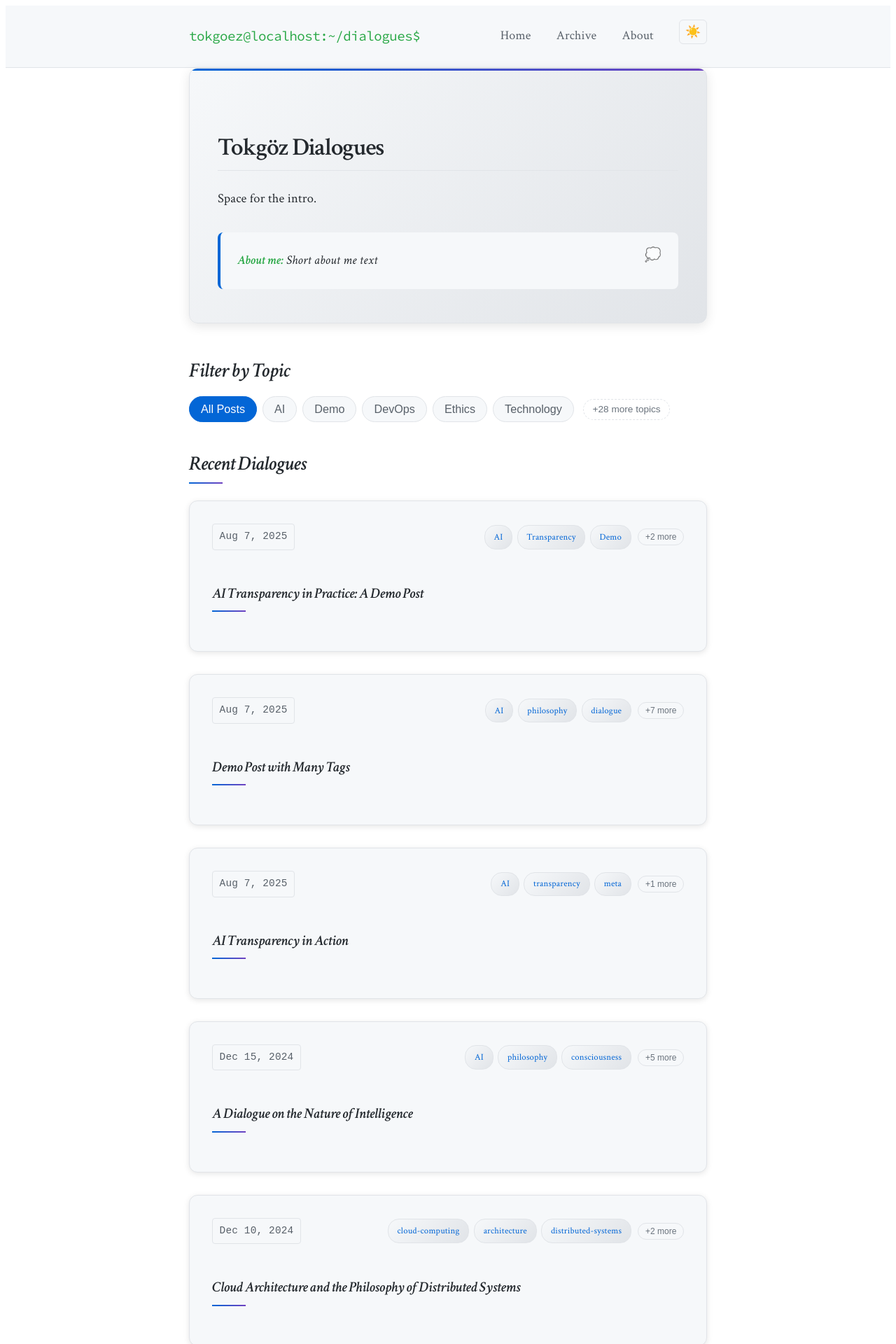
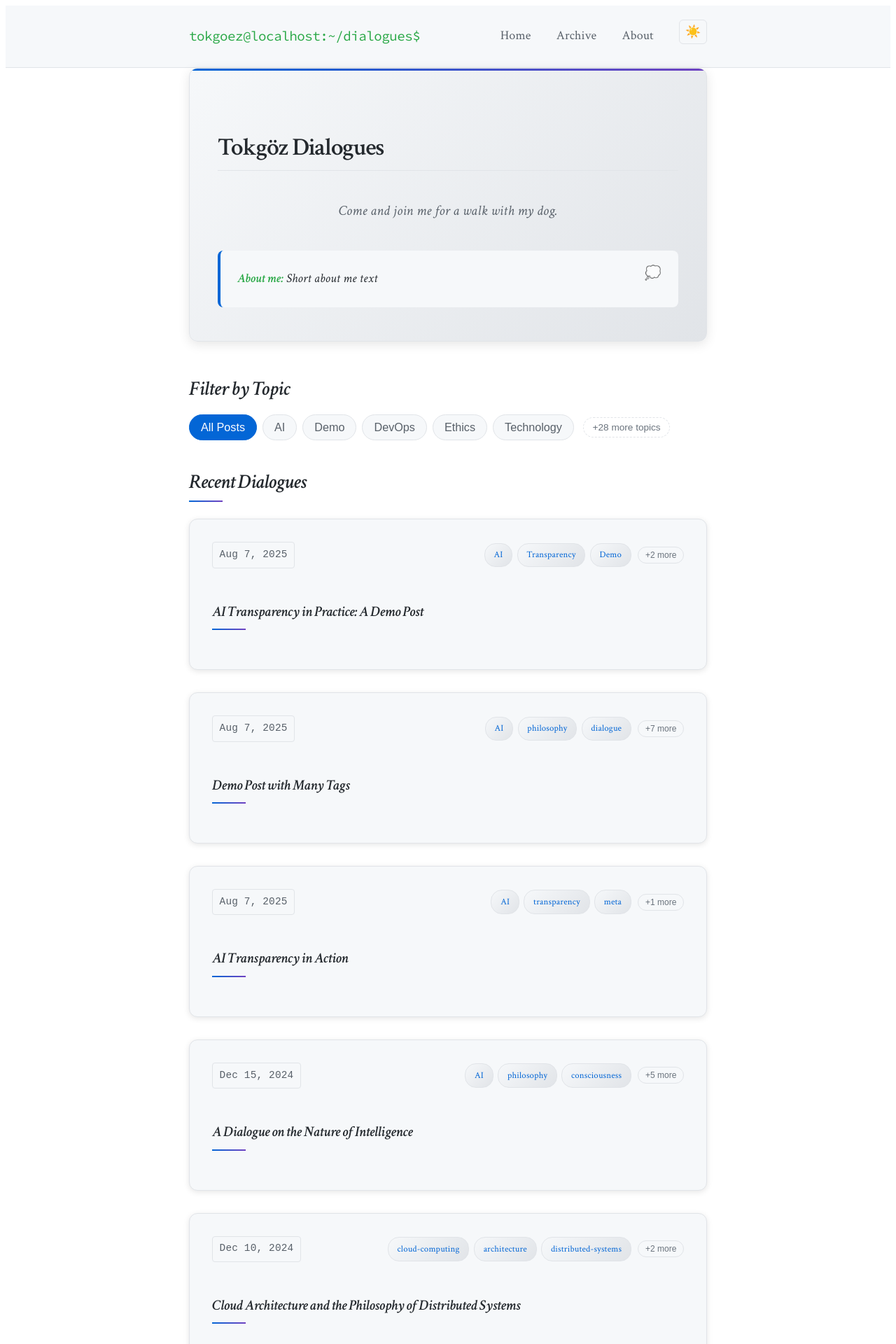
Before and after one commit to benjamintokgoez/tokgoezdialogues, a Jekyll site: the page built from index.md, in a window 1280 px wide. Shown: the top 1920 px of the page at 70% size. Built offline with Jekyll 4.4.1, drawn with Linux system fonts in a browser that asks for light colours.

Commit message:
theme updates

```diff
--- a/assets/main.scss
+++ b/assets/main.scss
@@ -403,6 +403,26 @@ p {
     letter-spacing: -0.03em;
   }
 
+  .hero-quote {
+    font-size: 1.25rem;
+    font-style: italic;
+    font-weight: 400;
+    line-height: 1.7;
+    text-align: center;
+    margin: 1.5rem auto;
+    padding: 1rem 1.5rem;
+    max-width: 65ch;
+    color: var(--text-secondary);
+    position: relative;
+
+    // Responsive adjustments
+    @media (max-width: 768px) {
+      font-size: 1.1rem;
+      padding: 0.8rem 1rem;
+      margin: 1rem auto;
+    }
+  }
+
   .intro-text {
     font-size: 1.15rem;
     line-height: 1.75;
--- a/index.md
+++ b/index.md
@@ -9,9 +9,9 @@ layout: default
 
   <div class="intro-section">
     <h2>Tokgöz Dialogues</h2>
-    <p class="intro-text">
-      Space for the intro.
-    </p>
+    <blockquote class="hero-quote">
+      Come and join me for a walk with my dog.
+    </blockquote>
 
     <div class="about-me">
       <p>
```
Also changed, not shown: 1 other file.
